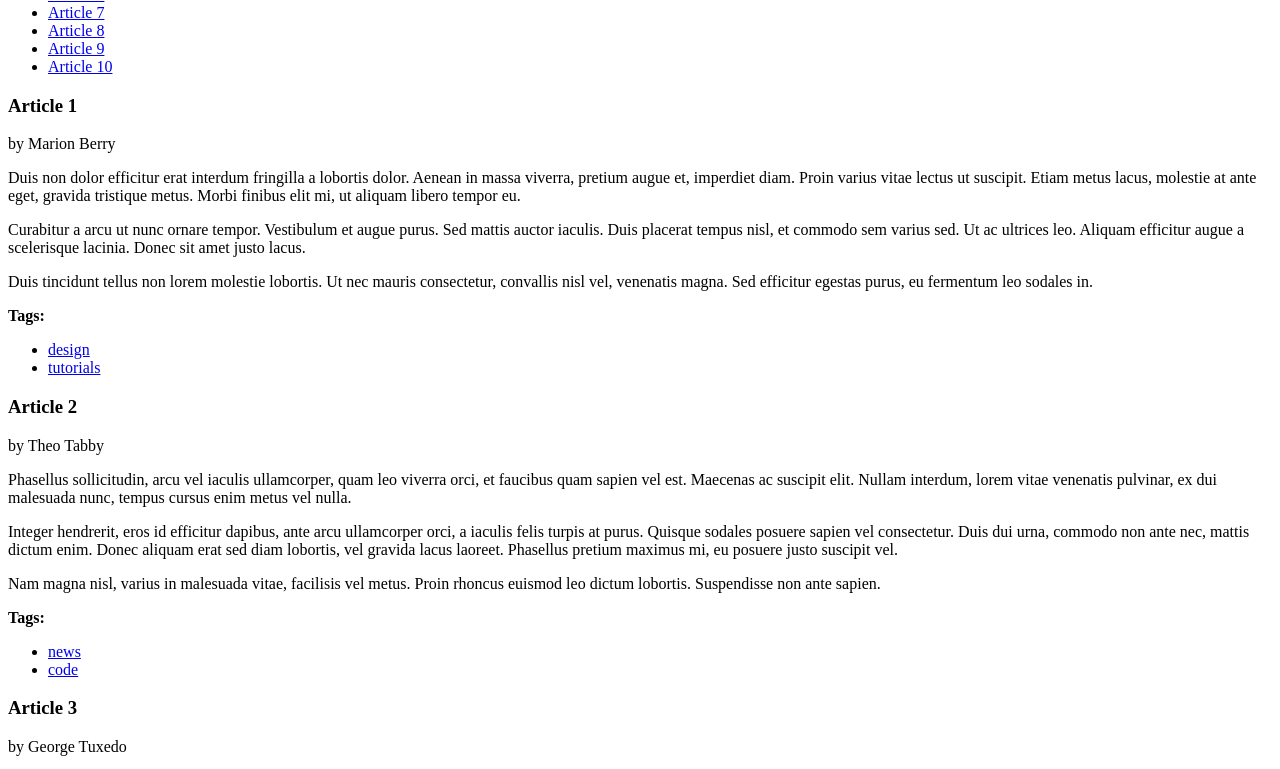
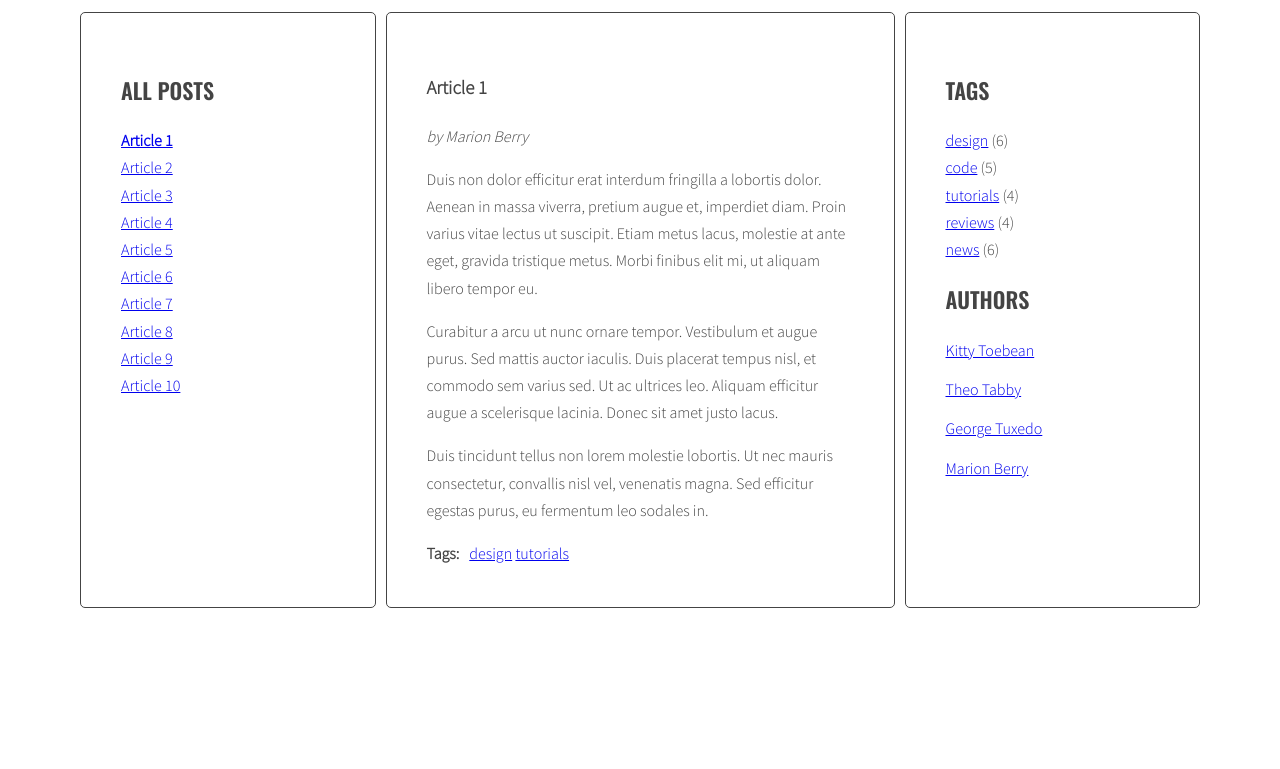
Before and after one commit to pawel-urban/javascript-blog, a website: page index.html in a window 1280 px wide. Shown: the part 231-1000 px from the top of the page. After the commit the page ends 847 px from the top, so only its background shows below. Drawn offline with nearby package versions, Linux system fonts and the light colour scheme.

Commit message:
Add style to page

```diff
--- a/sass/style.scss
+++ b/sass/style.scss
@@ -0,0 +1,96 @@
+@import url('https://fonts.googleapis.com/css?family=Oswald:400,600|Sacramento|Source+Sans+Pro:300&subset=latin-ext');
+/* Variables */
+$color-light: #fff;
+$color-dark: #444;
+$font-logo: 'Sacramento', cursive;
+$font-header: 'Oswald', sans-serif;
+$font-text: 'Source Sans Pro', sans-serif;
+/* Global */
+*, *::before, *::after {
+  box-sizing: border-box;
+}
+body {
+  background: $color-light;
+  font-family: $font-text;
+  color: $color-dark;
+  font-weight: 300;
+  font-size: 16px;
+  line-height: 1.7;
+}
+.container {
+  max-width: 1140px;
+  margin: 0 auto;
+}
+.section-title {
+  font-size: 22px;
+  text-transform: uppercase;
+  font-family: $font-header;
+  font-weight: 600;
+  span {
+    text-transform: none;
+    font-weight: 400;
+    color: lighten($color-dark, 20%);
+  }
+}
+/* Layout */
+.wrapper {
+  display: flex;
+  margin-left: 10px;
+}
+.sidebar {
+  flex: 1 0 0;
+}
+.posts {
+  flex: 2 0 0;
+}
+.sidebar, .posts {
+  background: $color-light;
+  margin-right: 10px;
+  padding: 40px;
+  border: 1px solid $color-dark;
+  border-radius: 5px;
+}
+/* Logo */
+.logo {
+  font-family: $font-logo;
+  font-weight: 400;
+  font-size: 104px;
+  line-height: 1;
+  text-align: center;
+}
+/* Lists */
+.list {
+  list-style-type: none;
+  margin: 0;
+  padding: 0;
+  .active {
+    font-weight: bold;
+  }
+}
+.list-horizontal {
+  li {
+    display: inline-block;
+  }
+}
+/* Authors */
+.authors {
+  li {
+    margin-bottom: 12px;
+  }
+}
+/* Post */
+.post {
+  display: none;
+  &.active {
+    display: block;
+  }
+}
+.post-author {
+  font-style: italic;
+}
+.post-tags {
+  display: flex;
+  p {
+    margin: 0 10px 0 0;
+  }
+}
```
Also changed, not shown: css/style.css, 1 other file.
